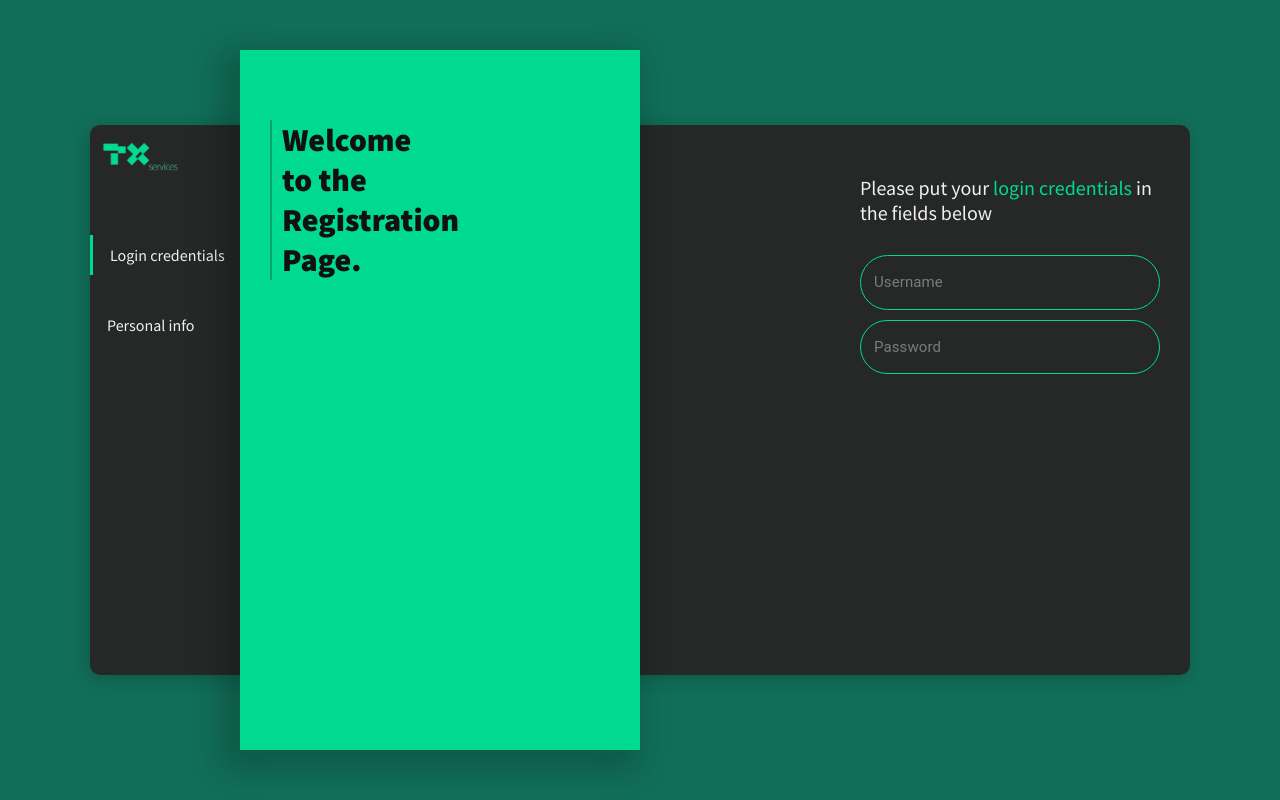
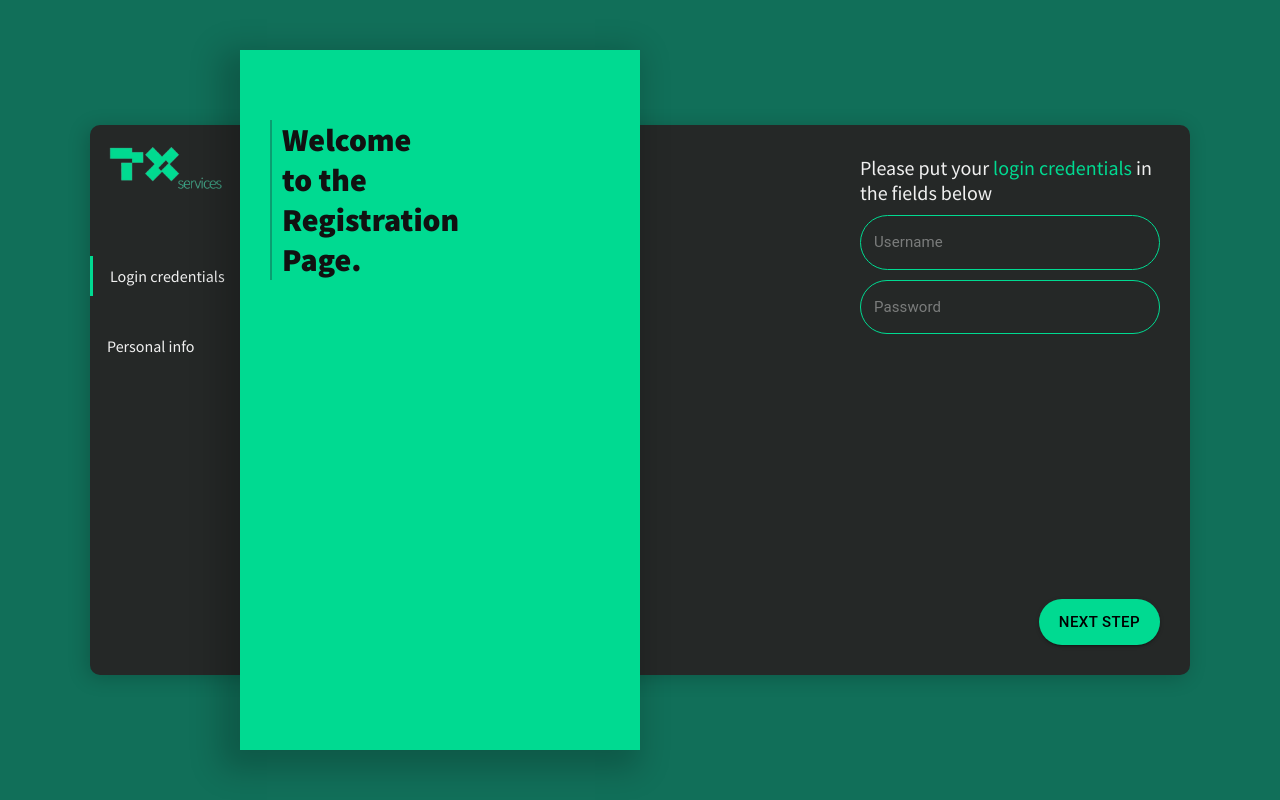
Before and after one commit to tx-services-Internship/travel-reactjs-frontend-spyro, a React (Create React App) app: page /register in a window 1280 px wide. Built offline with nearby package versions, Linux system fonts and the light colour scheme.

Commit message:
Added steps which user has to go through, manipulating form data. Have some MUI and Typescript related setbacks

```diff
--- a/src/components/HomeButton.tsx
+++ b/src/components/Button.tsx
@@ -5,8 +5,6 @@ const StyledMUIButton = styled(Button)(({ theme }) => ({
   backgroundColor: "#00da91",
   fontSize: "1.5rem",
   color: "black",
-  width:"16vw",
-  minWidth: "10rem",
   padding: "1rem 2rem",
   borderRadius: "5rem",
   whiteSpace: "nowrap",
@@ -25,12 +23,15 @@ const StyledMUIButton = styled(Button)(({ theme }) => ({
   },
 }));
 
-type HomeButtonProps = {
-  label: string
+type ButtonProps = {
+  width?: string,
+  mt?: string,
+  label?: string,
+  click?: () => void,
 }
 
-function HomeButton(props:HomeButtonProps){
-    return <StyledMUIButton variant="contained">{props.label}</StyledMUIButton>
+function ButtonComponent(props:ButtonProps){
+    return <StyledMUIButton sx={{marginTop: props.mt, width: props.width}} onClick={props.click} variant="contained">{props.label}</StyledMUIButton>
 }
 
-export default HomeButton;
+export default ButtonComponent;
--- a/src/pages/Home.tsx
+++ b/src/pages/Home.tsx
@@ -1,6 +1,6 @@
 import React from "react";
 import { Link } from "react-router-dom";
-import HomeButton from "../components/HomeButton";
+import ButtonComponent from "../components/Button";
 import HomeLayout from "../components/HomeLayout";
 import style from "./Home.module.css";
 
@@ -17,7 +17,7 @@ function Home() {
 
       <h1 className={style.heading}>Travel Authorization Form</h1>
       <Link to="/form" style={{ textDecoration: "none" }}>
-        <HomeButton label="Go to form"/>
+        <ButtonComponent label="Go to form"/>
       </Link>
 
     </HomeLayout>
--- a/src/pages/Register.module.css
+++ b/src/pages/Register.module.css
@@ -31,18 +31,19 @@
 
 .sideMenu{
     height: 100%;
-    width: calc(50% - 45rem);
+    width: calc(50% - 40rem);
 }
 
 .form{
     display: flex;
     flex-direction: column;
+    justify-content: space-between;
     align-items: flex-end;
-    height: 100%;
-    gap: 1rem;
+    flex-grow: 1;
 }
 
 .description{
+    margin: 0;
     font-size: 2rem;
 }
 
@@ -51,7 +52,8 @@
 }
 
 .formContainer{
-    height: calc(100% - 6rem);
+    display: flex;
+    flex-direction: column;
     width: 30rem;
     margin: 3rem;
 }
--- a/src/pages/Register.tsx
+++ b/src/pages/Register.tsx
@@ -1,7 +1,8 @@
-import { Fragment, useState } from "react";
+import React, { Fragment, useState } from "react";
+import ButtonComponent from "../components/Button";
 import Stack from "@mui/material/Stack";
 import style from "./Register.module.css";
-import { styled, TextField } from "@mui/material";
+import { MenuItem, Select, styled, TextField } from "@mui/material";
 
 
 const StyledMUITextField = styled(TextField)(({ theme }) => ({
@@ -11,12 +12,10 @@ const StyledMUITextField = styled(TextField)(({ theme }) => ({
         color: "#f0f0f0",
         fontSize: "1.5rem",
     },
-    // "& .MuiInputBase-input::placeholder": {
-    //     color: "#f0f0f0",
-    // },
     "& .MuiOutlinedInput-notchedOutline": {
         borderRadius: "5rem",
         borderColor: "#00da91",
+        background: "none"
     },
     "& .Mui-focused .MuiOutlinedInput-notchedOutline": {
         borderColor: "#00da91",
@@ -26,8 +25,58 @@ const StyledMUITextField = styled(TextField)(({ theme }) => ({
     },
 }));
 
+const StyledMUISelect = styled(Select)(({ theme }) => ({
+    color: "white",
+    fontSize: "1.5rem",
+    margin: "1rem 0 0 1.5rem",
+    padding: "1rem 0",
+    "& .MuiSvgIcon-root": {
+        color: "white",
+    },
+    "&::before": {
+        borderColor: "#00da91",
+    },
+    "&::after": {
+        borderColor: "#00da91",
+    },
+}));
+
+
 function Register(){
     const [step, setStep] = useState(1);
+
+    const [costCenter, setCostCenter] = useState(0);
+
+    const [form, setForm] = useState({
+        username: "",
+        password: "",
+        name: "",
+        surname: "",
+        email: "",
+        costCenter: 0
+    });
+
+    function handleForm(event:React.ChangeEvent<HTMLInputElement>, key:string){
+        // const updatedForm = {...form};
+
+        // updatedForm[key as keyof typeof updatedForm] = event.target.value;
+        // setForm(updatedForm);
+        setForm({
+            ...form,
+            [key]: event.target.value
+        });
+    }
+
+    function submitHandler(){
+        console.log(form);
+    }
+
+    function increaseStep(){
+        setStep(step + 1);
+    }
+    function decreaseStep(){
+        setStep(step - 1);
+    }
 
     return(
         <Fragment>
@@ -51,18 +100,37 @@ function Register(){
                         {step === 1 ? <p className={style.description}>Please put your <span className={style.coloredText}>login credentials</span> in the fields below</p> : null}
                         {step === 2 ? <p className={style.description}>Now in this step you are required to put <span className={style.coloredText}>information about yourself</span> in the fields below</p> : null}
                         <form className={style.form}>
+                            <div style={{display: step === 1 ? "block" : "none"}}>
+                                <StyledMUITextField onChange={(e:React.ChangeEvent<HTMLInputElement>) => handleForm(e, "username")} placeholder="Username"/>
+                                <StyledMUITextField onChange={(e:React.ChangeEvent<HTMLInputElement>) => handleForm(e, "password")} placeholder="Password"/>
+                            </div>
+                            <div style={{display: step === 2 ? "block" : "none"}}>
+                                <StyledMUITextField onChange={(e:React.ChangeEvent<HTMLInputElement>) => handleForm(e, "name")} placeholder="Name"/>
+                                <StyledMUITextField onChange={(e:React.ChangeEvent<HTMLInputElement>) => handleForm(e, "surname")} placeholder="Surname"/>
+                                <StyledMUITextField onChange={(e:React.ChangeEvent<HTMLInputElement>) => handleForm(e, "email")} placeholder="Email" inputProps={{type: "email"}}/>
+                                <StyledMUISelect
+                                    variant="standard"
+                                    value={form.costCenter}
+                                    //Not a good solution but works for now
+                                    onChange={(event:any) => handleForm(event, "costCenter")}
+                                >
+                                    <MenuItem value={0}>Select a cost center...</MenuItem>
+                                    <MenuItem value={1}>Cost center 1</MenuItem>
+                                    <MenuItem value={2}>Cost center 2</MenuItem>
+                                    <MenuItem value={3}>Cost center 3</MenuItem>
+                                </StyledMUISelect>
+                            </div>
+
+
+
                             {step === 1 ?
-                                <div>
-                                    <StyledMUITextField placeholder="Username"/>
-                                    <StyledMUITextField placeholder="Password"/>
-                                </div>
+                                <ButtonComponent label="Next step" click={increaseStep}/>
                             : null}
                             {step === 2 ?
-                                <div>
-                                    <StyledMUITextField placeholder="Name"/>
-                                    <StyledMUITextField placeholder="Surname"/>
-                                    <StyledMUITextField placeholder="Email" inputProps={{type: "email"}}/>
-                                </div>
+                                <Stack direction="row" gap="1rem">
+                                    <ButtonComponent label="Previous step" click={decreaseStep}/>
+                                    <ButtonComponent label="Submit" click={submitHandler}/>
+                                </Stack>
                             : null}
                         </form>
                     </div>
```
